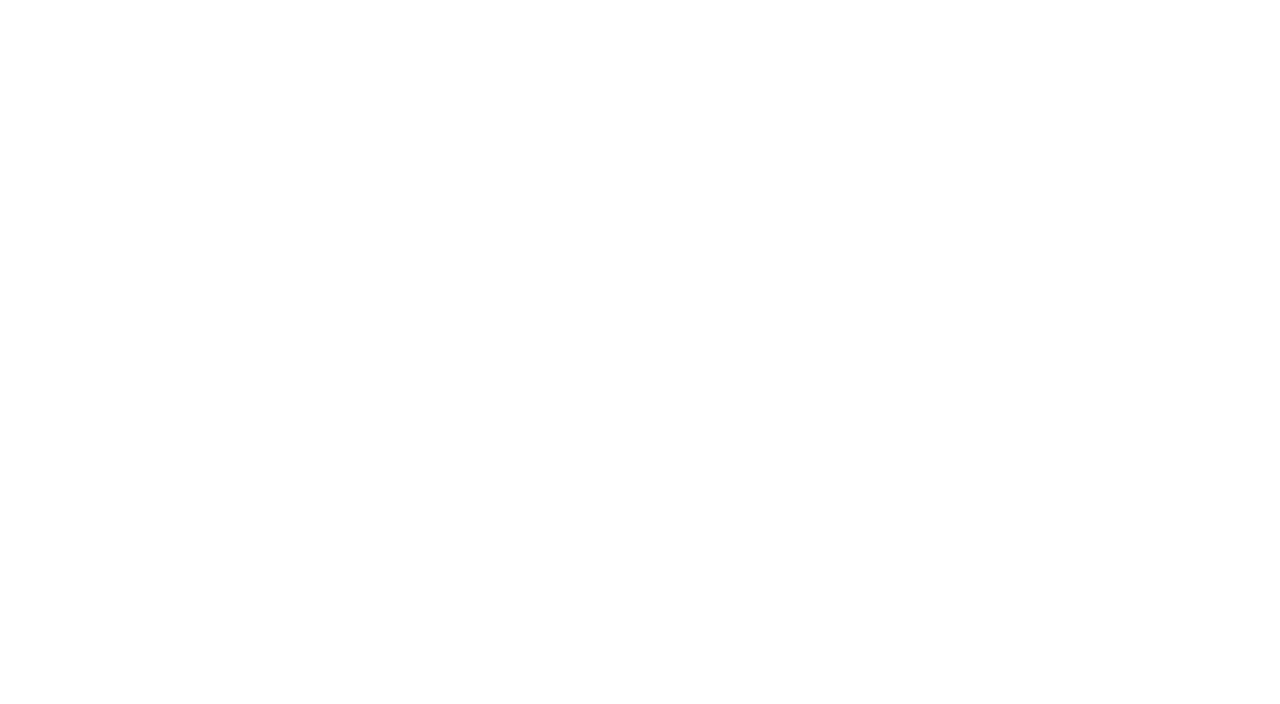
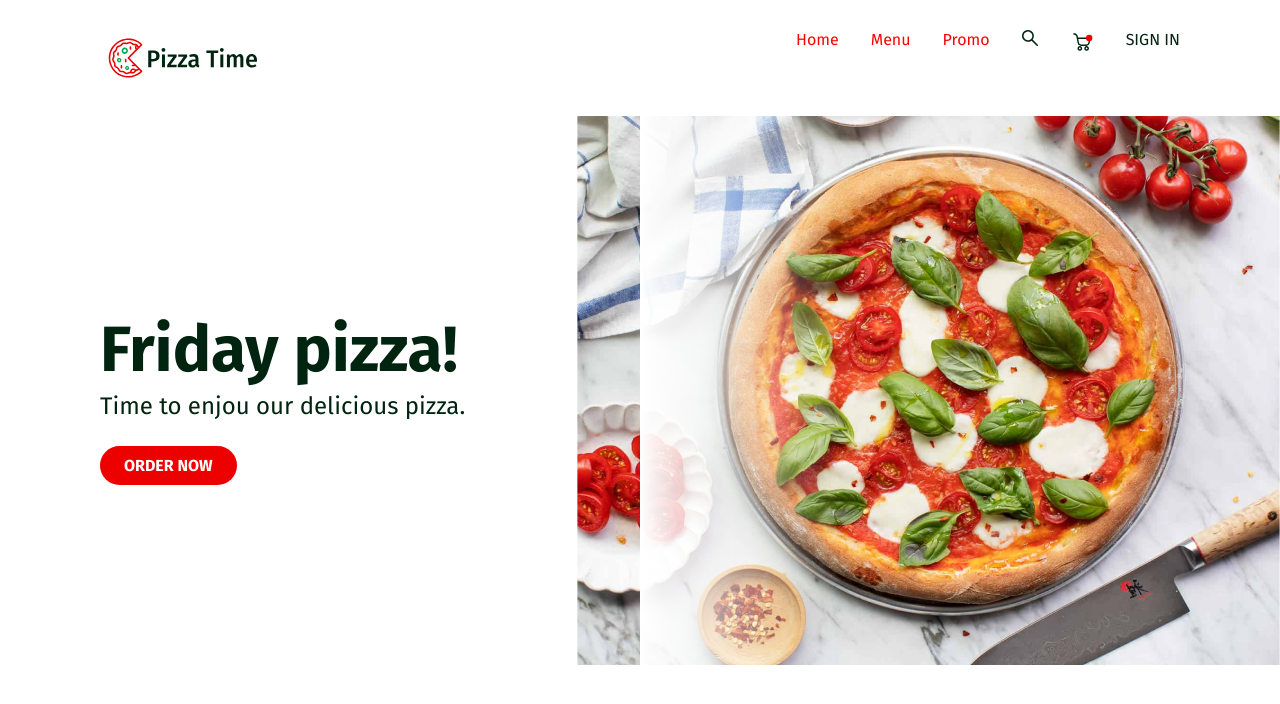
Before and after one commit to http-AbnerSantin/Pizzaria-Page, a plain HTML site: page index.html in a window 1280 px wide. Drawn offline with Linux system fonts and the light colour scheme.

Commit message:
Criando seção do main, criando estilo do main

```diff
--- /dev/null
+++ b/css/main.css
@@ -0,0 +1,38 @@
+.container {
+  display: grid;
+  grid-template-columns: 1fr 1fr;
+  align-items: center;
+  padding-left: 6.25rem;
+  color: #00240f;
+}
+.container h1 {
+  font-size: 4rem;
+  margin-bottom: 4px;
+}
+.container p {
+  font-size: 1.5rem;
+  margin-bottom: 2.25rem;
+}
+.container a {
+  background: #ec0000;
+  color: #fff;
+  padding: 0.625rem 1.5rem;
+  border-radius: 1.5rem;
+  font-weight: bold;
+}
+.container a:hover {
+  background: #c00101;
+}
+
+.container {
+  position: relative;
+}
+.container::after {
+  content: "";
+  width: 200px;
+  height: 100%;
+  background: linear-gradient(90deg, #fff 0%, rgba(236, 0, 0, 0) 100%);
+  position: absolute;
+  top: 0px;
+  left: 40rem;
+}
--- a/css/menu.css
+++ b/css/menu.css
@@ -0,0 +1,15 @@
+.menu {
+  display: flex;
+  justify-content: space-between;
+  padding: 1.875rem 6.25rem;
+}
+.menu-components {
+  display: flex;
+  gap: 2rem;
+}
+.menu-components * {
+  color: #00240f;
+}
+.menu-components li a:first-child {
+  color: red;
+}
--- a/index.html
+++ b/index.html
@@ -1,13 +1,40 @@
 <!DOCTYPE html>
 <html lang="pt-br">
-<head>
-  <meta charset="UTF-8">
-  <meta http-equiv="X-UA-Compatible" content="IE=edge">
-  <meta name="viewport" content="width=device-width, initial-scale=1.0">
-  <link href="https://fonts.googleapis.com/css?family=Fira+Sans:100,100italic,200,200italic,300,300italic,regular,italic,500,500italic,600,600italic,700,700italic,800,800italic,900,900italic" rel="stylesheet" />
-  <title>Pizza Time</title>
-</head>
-<body>
+  <head>
+    <meta charset="UTF-8" />
+    <meta http-equiv="X-UA-Compatible" content="IE=edge" />
+    <meta name="viewport" content="width=device-width, initial-scale=1.0" />
+    <link
+      href="https://fonts.googleapis.com/css?family=Fira+Sans:100,100italic,200,200italic,300,300italic,regular,italic,500,500italic,600,600italic,700,700italic,800,800italic,900,900italic"
+      rel="stylesheet"
+    />
+    <link rel="stylesheet" href="style.css" />
+    <title>Pizza Time</title>
+  </head>
+  <body>
+    <header class="menu">
+      <img src="img/Group 4281.svg" alt="logo" />
+      <nav class="nav">
+        <ul class="menu-components">
+          <li><a href="">Home</a></li>
+          <li><a href="">Menu</a></li>
+          <li><a href="">Promo</a></li>
+          <li><img src="img/Vector.svg" alt="" /></li>
+          <li><img src="img/noun_cart_1206183.svg" alt="" /></li>
+          <li>SIGN IN</li>
+        </ul>
+      </nav>
+    </header>
 
-</body>
+    <main class="container">
+      <section class="main-content">
+        <h1>Friday pizza!</h1>
+        <p>Time to enjou our delicious pizza.</p>
+        <a href="">ORDER NOW</a>
+      </section>
+      <section class="main-image">
+        <img src="img/margherita-pizza 2.png" alt="" />
+      </section>
+    </main>
+  </body>
 </html>
--- a/style.css
+++ b/style.css
@@ -0,0 +1,13 @@
+@import "./css/menu.css";
+@import "./css/main.css";
+
+/*GERAL*/
+
+* {
+  font-family: Fira Sans;
+  margin: 0px;
+  padding: 0px;
+  box-sizing: border-box;
+  list-style: none;
+  text-decoration: none;
+}
```
Also changed, not shown: img/margherita-pizza 2.png (added).
